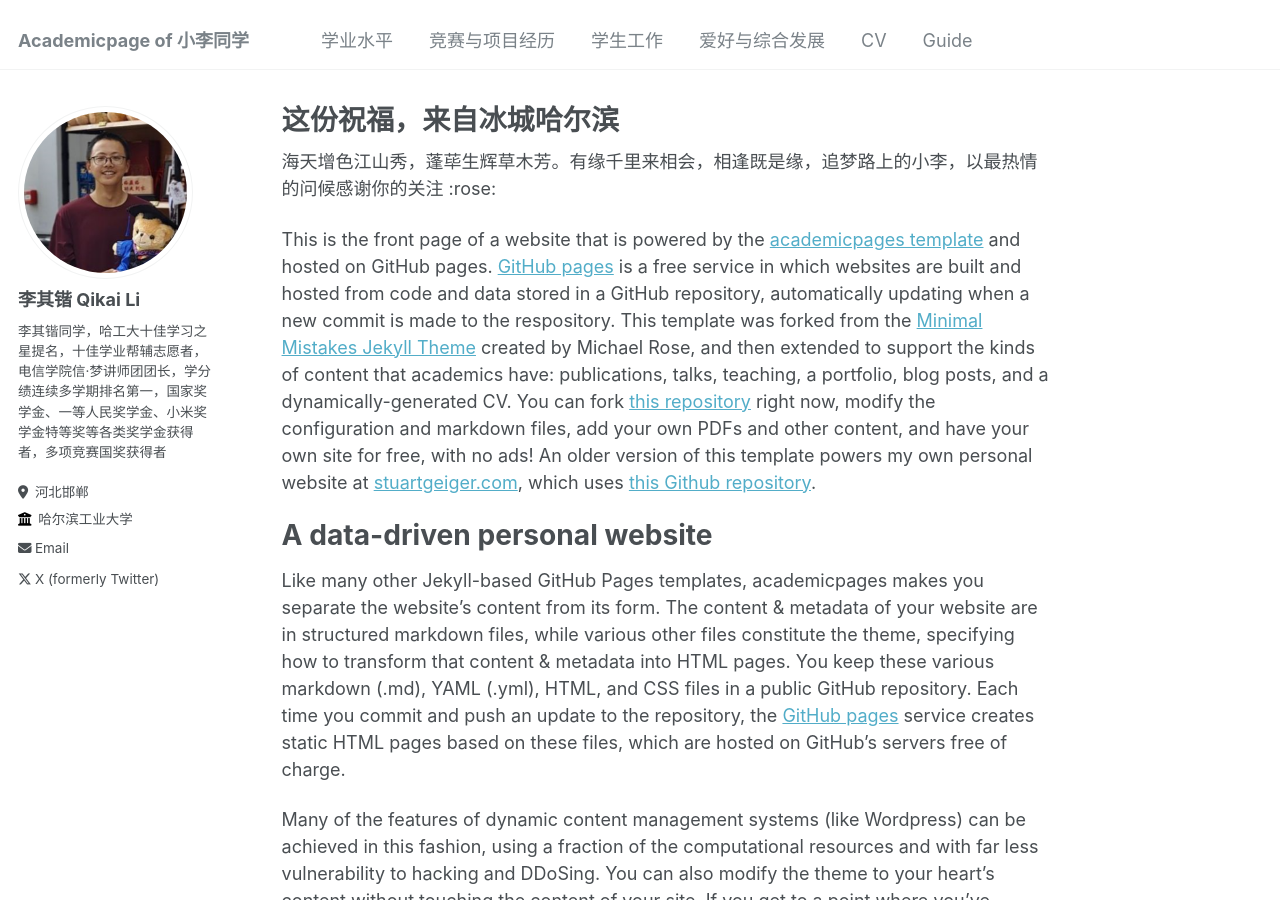
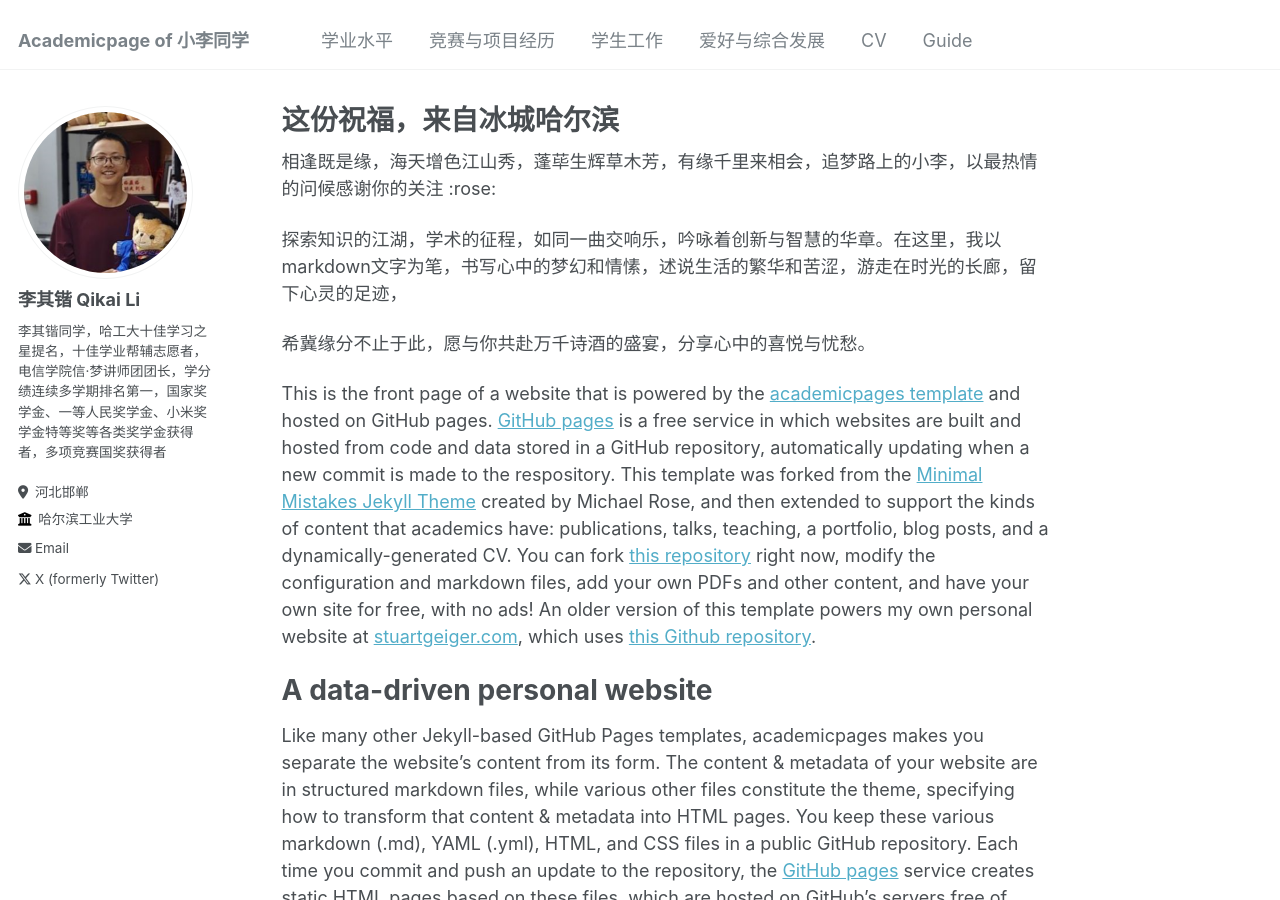
Before and after one commit to HITLqk/lqk, a Jekyll site: the page built from _pages/about.md, in a window 1280 px wide and 900 px high. Built offline with Jekyll 4.4.1, drawn with Linux system fonts in a browser that asks for light colours.

Commit message:
Update about.md

```diff
--- a/_pages/about.md
+++ b/_pages/about.md
@@ -8,11 +8,17 @@ redirect_from:
 ---
 
 
+相逢既是缘，海天增色江山秀，蓬荜生辉草木芳，有缘千里来相会，追梦路上的小李，以最热情的问候感谢你的关注 :rose:
 
-海天增色江山秀，蓬荜生辉草木芳。有缘千里来相会，相逢既是缘，追梦路上的小李，以最热情的问候感谢你的关注 :rose:
+探索知识的江湖，学术的征程，如同一曲交响乐，吟咏着创新与智慧的华章。在这里，我以markdown文字为笔，书写心中的梦幻和情愫，述说生活的繁华和苦涩，游走在时光的长廊，留下心灵的足迹，
 
 
 
+
+
+
+
+希冀缘分不止于此，愿与你共赴万千诗酒的盛宴，分享心中的喜悦与忧愁。
 
 
 
```
